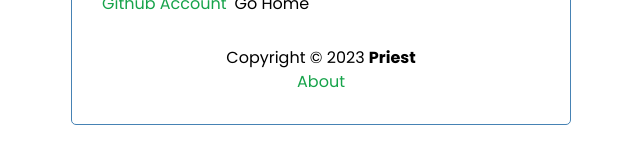
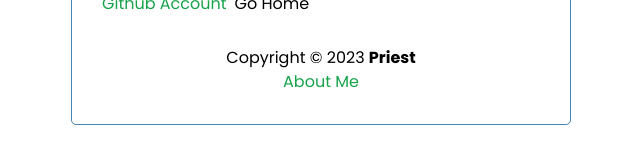
Before and after one commit to KingZedPriest/React-Task-Tracker, a React (Create React App) app: page /about in a window 1280 px wide. Shown: the part 206-366 px from the top of the page, without its empty margins (319-959 px from the left). Built offline with nearby package versions, Linux system fonts and the light colour scheme; data requests are answered from the project's data file.

Commit message:
Fix: Change The About Link Name

```diff
--- a/src/components/Footer.js
+++ b/src/components/Footer.js
@@ -3,7 +3,7 @@ const Footer = () => {
     return (
         <footer>
             <p>Copyright &copy; 2023 <span className="font-bold">Priest</span></p>
-            <Link className="text-green-600 hover:text-black" to="/about"> About </Link>
+            <Link className="text-green-600 hover:text-black" to="/about"> About Me </Link>
         </footer>
     )
 }
```
